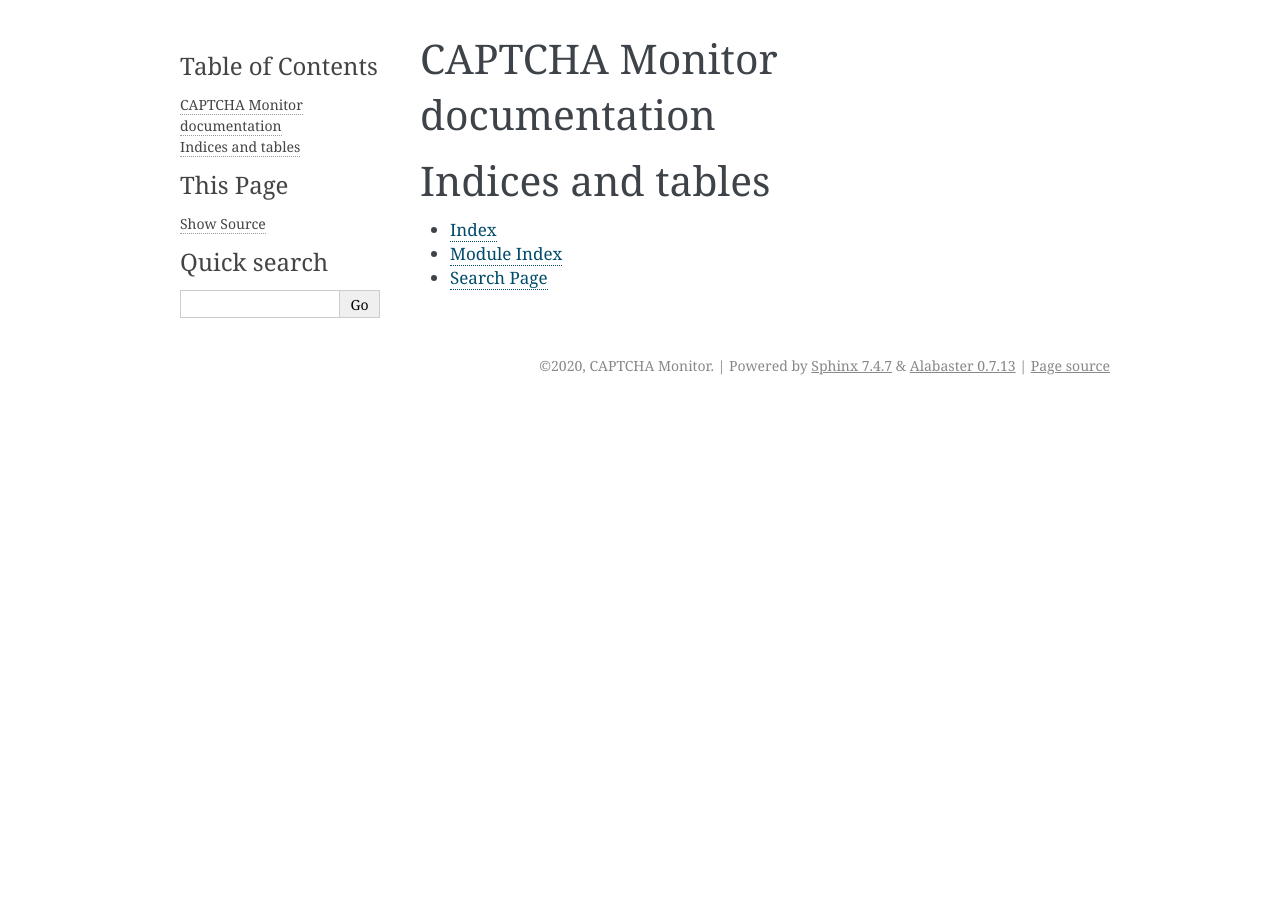
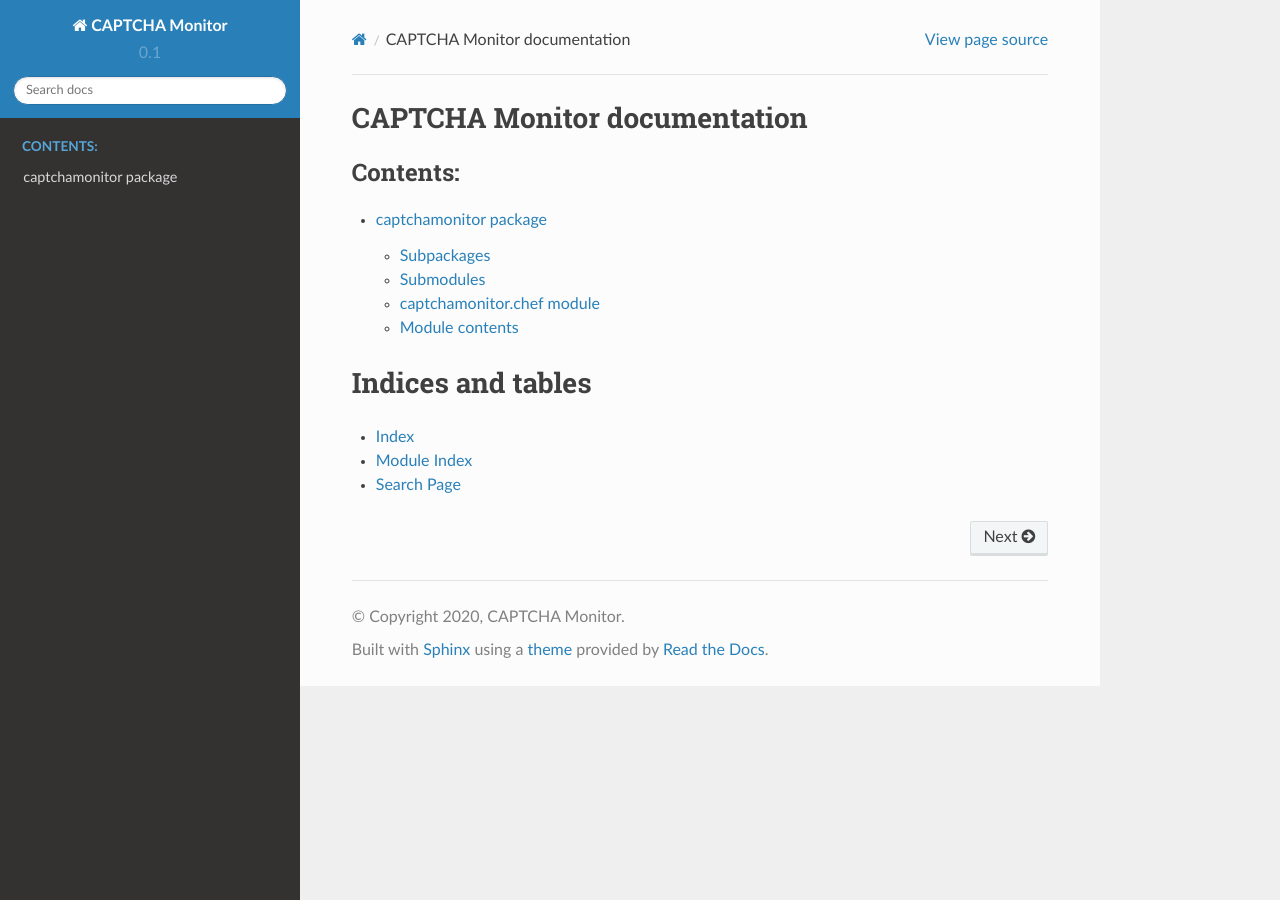
Before and after one commit to woswos/CAPTCHA-Monitor, a Sphinx documentation site: the page built from docs/index.rst, in a window 1280 px wide. Built offline with Sphinx 7.4.7 and the Read the Docs theme 2.0.0, drawn with Linux system fonts in a browser that asks for light colours.

```diff
--- a/docs/conf.py
+++ b/docs/conf.py
@@ -12,10 +12,11 @@
 # add these directories to sys.path here. If the directory is relative to the
 # documentation root, use os.path.abspath to make it absolute, like shown here.
 #
-# import os
-# import sys
-# sys.path.insert(0, os.path.abspath('.'))
-
+import os
+import sys
+sys.path.insert(0, os.path.abspath('../..'))
+import sphinx_rtd_theme
+sys.setrecursionlimit(1500)
 
 # -- Project information -----------------------------------------------------
 
@@ -24,7 +25,7 @@ copyright = u'2020, CAPTCHA Monitor'
 author = u'CAPTCHA Monitor'
 
 # The short X.Y version
-version = u''
+version = u'0.1'
 # The full version, including alpha/beta/rc tags
 release = u'0.1.0'
 
@@ -38,7 +39,10 @@ release = u'0.1.0'
 # Add any Sphinx extension module names here, as strings. They can be
 # extensions coming with Sphinx (named 'sphinx.ext.*') or your custom
 # ones.
+
 extensions = [
+    'sphinxcontrib.napoleon',
+    'sphinx_rtd_theme'
 ]
 
 # Add any paths that contain templates here, relative to this directory.
@@ -74,7 +78,7 @@ pygments_style = None
 # The theme to use for HTML and HTML Help pages.  See the documentation for
 # a list of builtin themes.
 #
-html_theme = 'alabaster'
+html_theme = 'sphinx_rtd_theme'
 
 # Theme options are theme-specific and customize the look and feel of a theme
 # further.  For a list of options available for each theme, see the
--- a/docs/index.rst
+++ b/docs/index.rst
@@ -10,6 +10,7 @@ CAPTCHA Monitor documentation
    :maxdepth: 2
    :caption: Contents:
 
+   source/captchamonitor
 
 
 Indices and tables
--- /dev/null
+++ b/docs/source/captchamonitor.rst
@@ -0,0 +1,30 @@
+captchamonitor package
+======================
+
+Subpackages
+-----------
+
+.. toctree::
+
+    captchamonitor.fetchers
+    captchamonitor.utils
+
+Submodules
+----------
+
+captchamonitor.chef module
+--------------------------
+
+.. automodule:: captchamonitor.chef
+    :members:
+    :undoc-members:
+    :show-inheritance:
+
+
+Module contents
+---------------
+
+.. automodule:: captchamonitor
+    :members:
+    :undoc-members:
+    :show-inheritance:
--- /dev/null
+++ b/docs/source/modules.rst
@@ -0,0 +1,7 @@
+captchamonitor
+==============
+
+.. toctree::
+   :maxdepth: 4
+
+   captchamonitor
--- /dev/null
+++ b/requirements.txt
@@ -0,0 +1,6 @@
+selenium-wire
+urltools
+urllib3<1.25
+stem
+pysocks
+configparser
```
Also changed, not shown: docs/source/captchamonitor.fetchers.rst (added, +70 -0 lines), docs/source/captchamonitor.utils.rst (added, +46 -0 lines).
